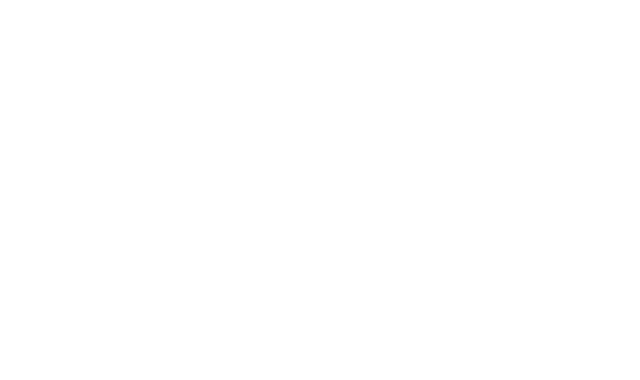
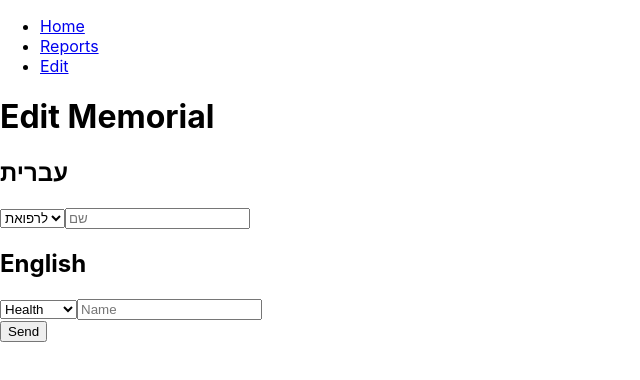
Before and after one commit to DoviWidawsky/JewishManager, a React (Create React App) app: page /edit in a window 1280 px wide. Shown: the top 380 px of the page, without its empty margins (0-640 px from the left). Built offline with nearby package versions, Linux system fonts and the light colour scheme.

Commit message:
Routing & Edit page

```diff
--- a/src/App.js
+++ b/src/App.js
@@ -4,12 +4,7 @@ class App extends Component {
   render() {
     return (
       <div className="App">
-        <div className="sideMenu">
-
-        </div>
-        <div className="mainScreen">
-
-        </div>
+        Manage
       </div>
     )
   }
--- /dev/null
+++ b/src/components/screens/Edit.js
@@ -0,0 +1,30 @@
+import React, { Component } from 'react'
+
+class Edit extends Component {
+    render() {
+        return (
+            <div>
+                <h1>Edit Memorial</h1>
+                <div>
+                    <h2>עברית</h2>
+                    <select>
+                        <option key="health_heb">לרפואת</option>
+                        <option key="memorial_heb">לזכר</option>
+                    </select>
+                    <input type="text" name="שם" placeholder="שם" />
+                </div>
+                <div>
+                    <h2>English</h2>
+                    <select>
+                        <option key="health_eng">Health</option>
+                        <option key="memorial_eng">Memorial</option>
+                    </select>
+                    <input type="text" name="name" placeholder="Name" />
+                </div>
+                <button>Send</button>
+            </div>
+        )
+    }
+}
+
+export default Edit
--- a/src/components/screens/Test.js
+++ b/src/components/screens/Test.js
@@ -4,4 +4,4 @@ class Test extends React.Component {
     return <h1>test</h1>
   }
 }
-export default Users
+export default Test
--- a/src/components/util.js
+++ b/src/components/util.js
@@ -0,0 +1,13 @@
+import React, { Component } from 'react'
+
+class util extends Component {
+    render() {
+        return (
+            <div>
+                util
+            </div>
+        )
+    }
+}
+
+export default util
--- a/src/index.js
+++ b/src/index.js
@@ -1,10 +1,34 @@
 import React from 'react';
 import ReactDOM from 'react-dom';
+import { Route, Link, BrowserRouter as Router } from 'react-router-dom'
 import './index.css';
 import App from './App';
+import Edit from './components/screens/Edit'
+import util from './components/util'
 import * as serviceWorker from './serviceWorker';
 
-ReactDOM.render(<App />, document.getElementById('root'));
+const routing = (
+    <Router>
+      <div>
+        <ul>
+            <li>
+                <Link to="/">Home</Link>
+            </li>
+            <li>
+                <Link to="/report">Reports</Link>
+            </li>
+            <li>
+                <Link to="/edit">Edit</Link>
+            </li>
+        </ul>
+        <Route exact path="/" component={App} />
+        <Route path="/report" component={util} />
+        <Route path="/edit" component={Edit} />
+      </div>
+    </Router>
+  )
+
+ReactDOM.render(routing, document.getElementById('root'));
 
 // If you want your app to work offline and load faster, you can change
 // unregister() to register() below. Note this comes with some pitfalls.
```
